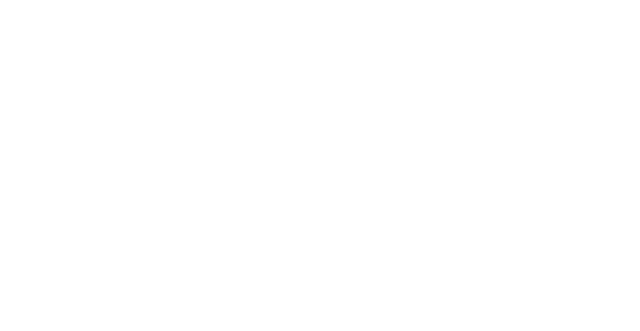
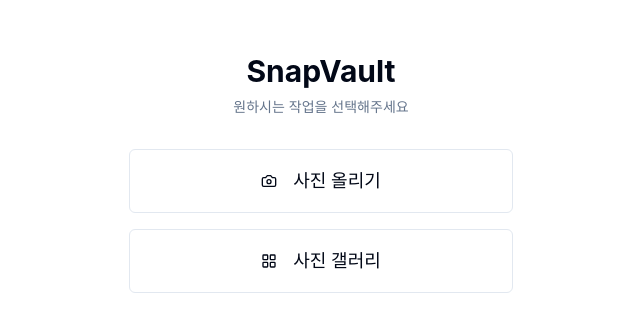
Before and after one commit to lips85/snapvault-gallery, a React (Vite) app: page /selection in a window 1280 px wide. Before the commit this address had no page. Shown: the part 227-558 px from the top of the page, without its empty margins (319-959 px from the left). Built offline with nearby package versions, Linux system fonts and the light colour scheme.

Commit message:
Add navigation buttons for photos
Implement buttons for "Upload Photo" and "Photo Gallery" on the post-login selection page. The "Upload Photo" button navigates to the photo upload screen, while the "Photo Gallery" button directs users to the photo gallery dashboard.
[skip gpt_engineer]

```diff
--- a/src/App.tsx
+++ b/src/App.tsx
@@ -5,6 +5,7 @@ import { QueryClient, QueryClientProvider } from "@tanstack/react-query";
 import { BrowserRouter, Routes, Route, Navigate } from "react-router-dom";
 import Login from "./pages/Login";
 import Dashboard from "./pages/Dashboard";
+import Selection from "./pages/Selection";
 
 const queryClient = new QueryClient();
 
@@ -17,6 +18,7 @@ const App = () => (
         <Routes>
           <Route path="/" element={<Navigate to="/login" replace />} />
           <Route path="/login" element={<Login />} />
+          <Route path="/selection" element={<Selection />} />
           <Route path="/dashboard" element={<Dashboard />} />
         </Routes>
       </BrowserRouter>
--- a/src/pages/Login.tsx
+++ b/src/pages/Login.tsx
@@ -10,7 +10,7 @@ const Login = () => {
   useEffect(() => {
     supabase.auth.onAuthStateChange((event, session) => {
       if (session) {
-        navigate("/dashboard");
+        navigate("/selection");
       }
     });
   }, [navigate]);
--- /dev/null
+++ b/src/pages/Selection.tsx
@@ -0,0 +1,40 @@
+import { Camera, LayoutGrid } from "lucide-react";
+import { useNavigate } from "react-router-dom";
+import { Button } from "@/components/ui/button";
+
+const Selection = () => {
+  const navigate = useNavigate();
+
+  return (
+    <div className="min-h-screen flex items-center justify-center bg-background">
+      <div className="w-full max-w-md space-y-8 p-8">
+        <div className="text-center">
+          <h2 className="text-3xl font-bold text-foreground">SnapVault</h2>
+          <p className="mt-2 text-sm text-muted-foreground">
+            원하시는 작업을 선택해주세요
+          </p>
+        </div>
+        <div className="space-y-4">
+          <Button
+            onClick={() => navigate("/upload")}
+            className="w-full h-16 text-lg"
+            variant="outline"
+          >
+            <Camera className="mr-2 h-6 w-6" />
+            사진 올리기
+          </Button>
+          <Button
+            onClick={() => navigate("/dashboard")}
+            className="w-full h-16 text-lg"
+            variant="outline"
+          >
+            <LayoutGrid className="mr-2 h-6 w-6" />
+            사진 갤러리
+          </Button>
+        </div>
+      </div>
+    </div>
+  );
+};
+
+export default Selection;
```
